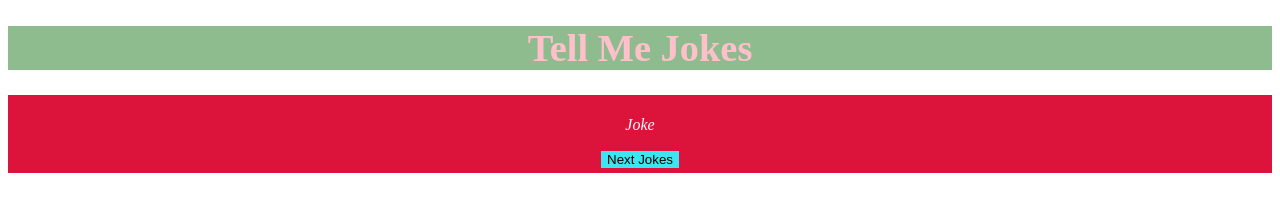
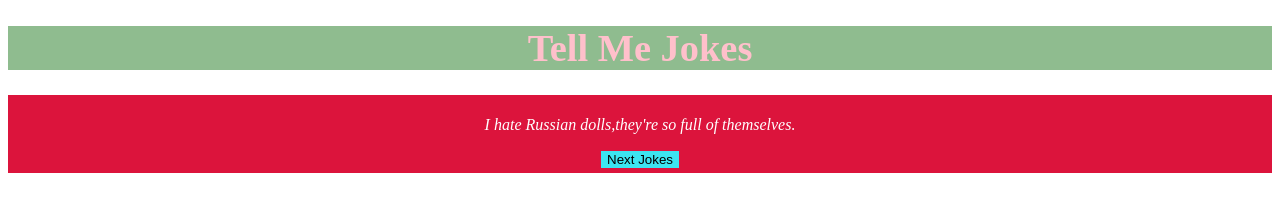
Before and after one commit to Sangeetalakra/Tell-me-jokes-by-js, a plain HTML site: page index.html in a window 1280 px wide. Drawn offline with Linux system fonts and the light colour scheme.

Commit message:
add  P tag with text

```diff
--- a/index.html
+++ b/index.html
@@ -11,7 +11,7 @@
     <h1>Tell Me Jokes</h1>
     </div>
     <div class="jokes">
-    <p id="joke">Joke</p>
+    <p id="joke">   I hate Russian dolls,they're so full of themselves.</p>
     <button id="button">Next Jokes</button>
     </div>
     <script src="main.js"></script>
```
